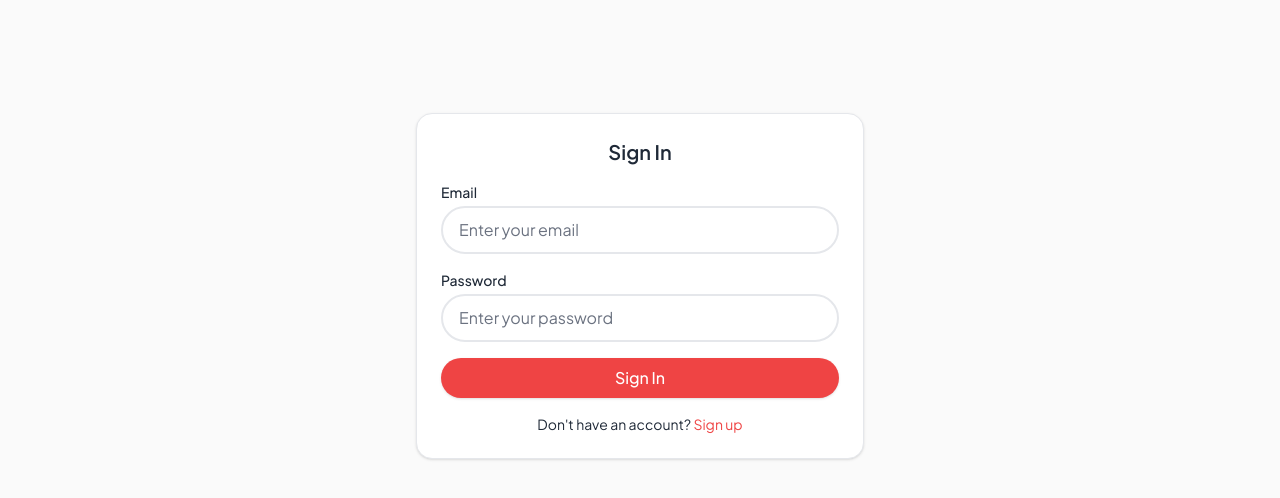
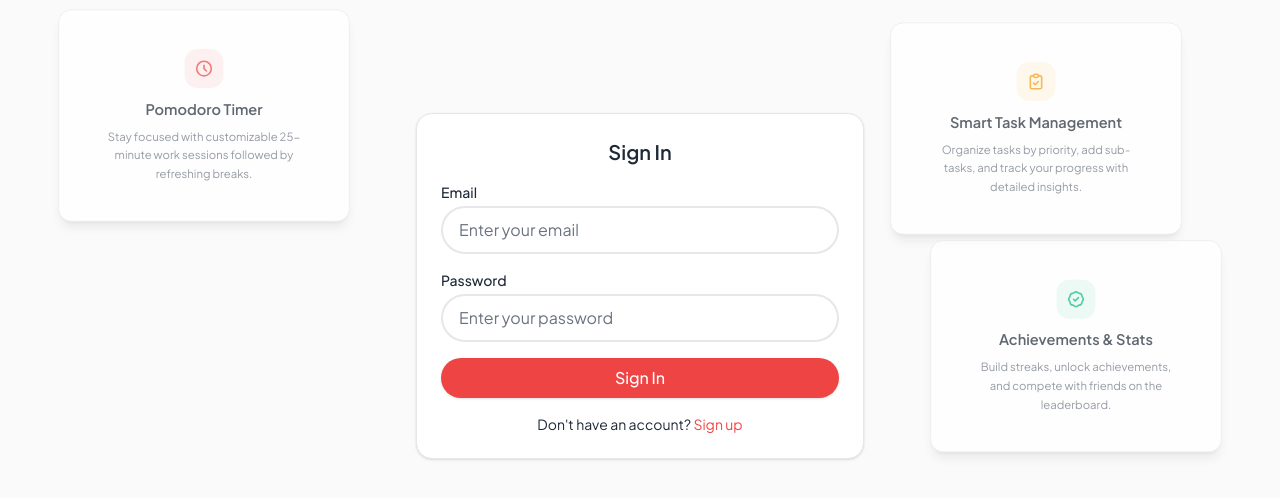
Before and after one commit to Rahim10020/focusly, a Next.js app: page /auth/signin in a window 1280 px wide. Shown: the part 114-612 px from the top of the page. Built offline with nearby package versions, Linux system fonts and the light colour scheme.

Commit message:
modif des pages de connexion

```diff
--- a/src/app/auth/signin/page.tsx
+++ b/src/app/auth/signin/page.tsx
@@ -41,6 +41,61 @@ export default function SignIn() {
 
     return (
         <div className="min-h-screen flex items-center justify-center bg-background px-4">
+            {/* Floating Feature Cards - Background */}
+            <div className="absolute inset-0 max-w-7xl mx-auto px-6 pointer-events-none">
+                <div className="relative h-full">
+                    {/* Left Card - Pomodoro Timer */}
+                    <div className="absolute left-0 top-1/7 w-90 opacity-70 blur-[0.1px] scale-90 animate-float">
+                        <Card variant="elevated" className="group">
+                            <CardContent className="p-6 text-center">
+                                <div className="w-12 h-12 mx-auto mb-3 bg-primary/10 rounded-2xl flex items-center justify-center">
+                                    <svg className="w-6 h-6 text-primary" fill="none" stroke="currentColor" viewBox="0 0 24 24">
+                                        <path strokeLinecap="round" strokeLinejoin="round" strokeWidth={2} d="M12 8v4l3 3m6-3a9 9 0 11-18 0 9 9 0 0118 0z" />
+                                    </svg>
+                                </div>
+                                <h3 className="text-lg font-semibold mb-2">Pomodoro Timer</h3>
+                                <p className="text-sm text-muted-foreground leading-relaxed">
+                                    Stay focused with customizable 25-minute work sessions followed by refreshing breaks.
+                                </p>
+                            </CardContent>
+                        </Card>
+                    </div>
+
+                    {/* Right Top Card - Smart Task Management */}
+                    <div className="absolute right-10 top-1/7 w-90 opacity-70 blur-[0.1px] scale-90 animate-float-delayed">
+                        <Card variant="elevated" className="group">
+                            <CardContent className="p-6 text-center">
+                                <div className="w-12 h-12 mx-auto mb-3 bg-brand-secondary/10 rounded-2xl flex items-center justify-center">
+                                    <svg className="w-6 h-6 text-brand-secondary" fill="none" stroke="currentColor" viewBox="0 0 24 24">
+                                        <path strokeLinecap="round" strokeLinejoin="round" strokeWidth={2} d="M9 5H7a2 2 0 00-2 2v12a2 2 0 002 2h10a2 2 0 002-2V7a2 2 0 00-2-2h-2M9 5a2 2 0 002 2h2a2 2 0 002-2M9 5a2 2 0 012-2h2a2 2 0 012 2m-6 9l2 2 4-4" />
+                                    </svg>
+                                </div>
+                                <h3 className="text-lg font-semibold mb-2">Smart Task Management</h3>
+                                <p className="text-sm text-muted-foreground leading-relaxed">
+                                    Organize tasks by priority, add sub-tasks, and track your progress with detailed insights.
+                                </p>
+                            </CardContent>
+                        </Card>
+                    </div>
+
+                    {/* Right Bottom Card - Achievements */}
+                    <div className="absolute right-0 bottom-1/4 w-90 opacity-70 blur-[0.1px] scale-90 animate-float-slow">
+                        <Card variant="elevated" className="group">
+                            <CardContent className="p-6 text-center">
+                                <div className="w-12 h-12 mx-auto mb-3 bg-brand-accent/10 rounded-2xl flex items-center justify-center">
+                                    <svg className="w-6 h-6 text-brand-accent" fill="none" stroke="currentColor" viewBox="0 0 24 24">
+                                        <path strokeLinecap="round" strokeLinejoin="round" strokeWidth={2} d="M9 12l2 2 4-4M7.835 4.697a3.42 3.42 0 001.946-.806 3.42 3.42 0 014.438 0 3.42 3.42 0 001.946.806 3.42 3.42 0 013.138 3.138 3.42 3.42 0 00.806 1.946 3.42 3.42 0 010 4.438 3.42 3.42 0 00-.806 1.946 3.42 3.42 0 01-3.138 3.138 3.42 3.42 0 00-1.946.806 3.42 3.42 0 01-4.438 0 3.42 3.42 0 00-1.946-.806 3.42 3.42 0 01-3.138-3.138 3.42 3.42 0 00-.806-1.946 3.42 3.42 0 010-4.438 3.42 3.42 0 00.806-1.946 3.42 3.42 0 013.138-3.138z" />
+                                    </svg>
+                                </div>
+                                <h3 className="text-lg font-semibold mb-2">Achievements & Stats</h3>
+                                <p className="text-sm text-muted-foreground leading-relaxed">
+                                    Build streaks, unlock achievements, and compete with friends on the leaderboard.
+                                </p>
+                            </CardContent>
+                        </Card>
+                    </div>
+                </div>
+            </div>
             <Card className="w-full max-w-md">
                 <CardHeader>
                     <CardTitle className="text-center">Sign In</CardTitle>
--- a/src/app/auth/signup/page.tsx
+++ b/src/app/auth/signup/page.tsx
@@ -72,6 +72,61 @@ export default function SignUp() {
 
     return (
         <div className="min-h-screen flex items-center justify-center bg-background px-4">
+            {/* Floating Feature Cards - Background */}
+            <div className="absolute inset-0 max-w-7xl mx-auto px-6 pointer-events-none">
+                <div className="relative h-full">
+                    {/* Left Card - Pomodoro Timer */}
+                    <div className="absolute left-0 top-1/7 w-90 opacity-70 blur-[0.1px] scale-90 animate-float">
+                        <Card variant="elevated" className="group">
+                            <CardContent className="p-6 text-center">
+                                <div className="w-12 h-12 mx-auto mb-3 bg-primary/10 rounded-2xl flex items-center justify-center">
+                                    <svg className="w-6 h-6 text-primary" fill="none" stroke="currentColor" viewBox="0 0 24 24">
+                                        <path strokeLinecap="round" strokeLinejoin="round" strokeWidth={2} d="M12 8v4l3 3m6-3a9 9 0 11-18 0 9 9 0 0118 0z" />
+                                    </svg>
+                                </div>
+                                <h3 className="text-lg font-semibold mb-2">Pomodoro Timer</h3>
+                                <p className="text-sm text-muted-foreground leading-relaxed">
+                                    Stay focused with customizable 25-minute work sessions followed by refreshing breaks.
+                                </p>
+                            </CardContent>
+                        </Card>
+                    </div>
+
+                    {/* Right Top Card - Smart Task Management */}
+                    <div className="absolute right-10 top-1/7 w-90 opacity-70 blur-[0.1px] scale-90 animate-float-delayed">
+                        <Card variant="elevated" className="group">
+                            <CardContent className="p-6 text-center">
+                                <div className="w-12 h-12 mx-auto mb-3 bg-brand-secondary/10 rounded-2xl flex items-center justify-center">
+                                    <svg className="w-6 h-6 text-brand-secondary" fill="none" stroke="currentColor" viewBox="0 0 24 24">
+                                        <path strokeLinecap="round" strokeLinejoin="round" strokeWidth={2} d="M9 5H7a2 2 0 00-2 2v12a2 2 0 002 2h10a2 2 0 002-2V7a2 2 0 00-2-2h-2M9 5a2 2 0 002 2h2a2 2 0 002-2M9 5a2 2 0 012-2h2a2 2 0 012 2m-6 9l2 2 4-4" />
+                                    </svg>
+                                </div>
+                                <h3 className="text-lg font-semibold mb-2">Smart Task Management</h3>
+                                <p className="text-sm text-muted-foreground leading-relaxed">
+                                    Organize tasks by priority, add sub-tasks, and track your progress with detailed insights.
+                                </p>
+                            </CardContent>
+                        </Card>
+                    </div>
+
+                    {/* Right Bottom Card - Achievements */}
+                    <div className="absolute right-0 bottom-1/4 w-90 opacity-70 blur-[0.1px] scale-90 animate-float-slow">
+                        <Card variant="elevated" className="group">
+                            <CardContent className="p-6 text-center">
+                                <div className="w-12 h-12 mx-auto mb-3 bg-brand-accent/10 rounded-2xl flex items-center justify-center">
+                                    <svg className="w-6 h-6 text-brand-accent" fill="none" stroke="currentColor" viewBox="0 0 24 24">
+                                        <path strokeLinecap="round" strokeLinejoin="round" strokeWidth={2} d="M9 12l2 2 4-4M7.835 4.697a3.42 3.42 0 001.946-.806 3.42 3.42 0 014.438 0 3.42 3.42 0 001.946.806 3.42 3.42 0 013.138 3.138 3.42 3.42 0 00.806 1.946 3.42 3.42 0 010 4.438 3.42 3.42 0 00-.806 1.946 3.42 3.42 0 01-3.138 3.138 3.42 3.42 0 00-1.946.806 3.42 3.42 0 01-4.438 0 3.42 3.42 0 00-1.946-.806 3.42 3.42 0 01-3.138-3.138 3.42 3.42 0 00-.806-1.946 3.42 3.42 0 010-4.438 3.42 3.42 0 00.806-1.946 3.42 3.42 0 013.138-3.138z" />
+                                    </svg>
+                                </div>
+                                <h3 className="text-lg font-semibold mb-2">Achievements & Stats</h3>
+                                <p className="text-sm text-muted-foreground leading-relaxed">
+                                    Build streaks, unlock achievements, and compete with friends on the leaderboard.
+                                </p>
+                            </CardContent>
+                        </Card>
+                    </div>
+                </div>
+            </div>
             <Card className="w-full max-w-md">
                 <CardHeader>
                     <CardTitle className="text-center">Create Account</CardTitle>
```
